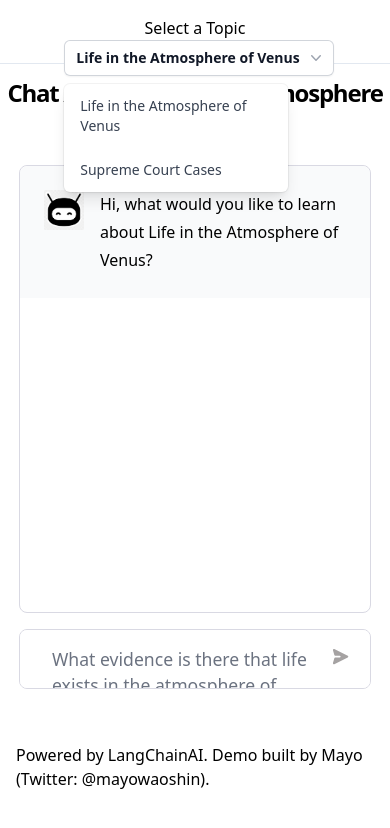
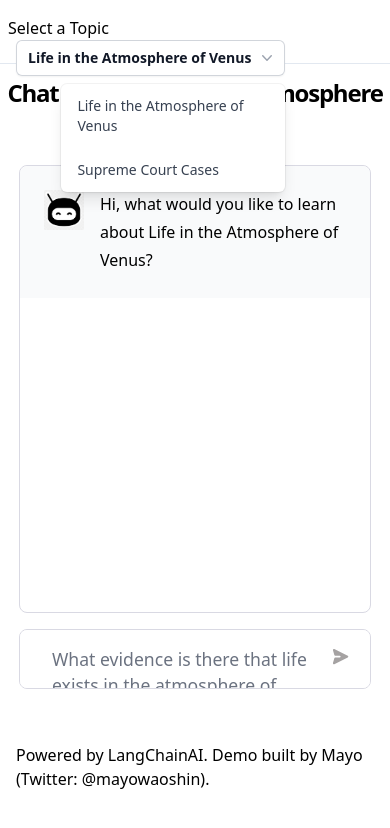
Before and after one commit to mayooear/gpt4-pdf-chatbot-langchain, a Next.js app: page / in a window 390 px wide. Both pictures are taken after a click on the button "Life in the Atmosphere of Venus". Shown: the top 828 px of the page. Built offline with nearby package versions, Linux system fonts and the light colour scheme.

Commit message:
styling improvements

```diff
--- a/components/layout.tsx
+++ b/components/layout.tsx
@@ -16,11 +16,9 @@ export default function Layout({ children }: LayoutProps) {
           </nav>
         </div>
       </header>
-      <div className="container">
-        <main className="flex w-full flex-1 flex-col overflow-hidden">
-          {children}
-        </main>
-      </div>
+      <main className="flex w-full flex-1 flex-col overflow-hidden">
+        {children}
+      </main>
     </div>
   );
 }
--- a/components/ui/TopicDropdown.tsx
+++ b/components/ui/TopicDropdown.tsx
@@ -29,7 +29,7 @@ export default function TopicDropdown() {
   }, [router.query]);
 
   return (
-    <div className="inline-block justify-end text-center px-4">
+    <div className="inline-block justify-end sm:text-center px-2 sm:px-4">
       Select a Topic
       <Menu as="div" className="relative inline-block text-left ml-2">
         <div>
@@ -50,7 +50,7 @@ export default function TopicDropdown() {
           leaveFrom="transform opacity-100 scale-100"
           leaveTo="transform opacity-0 scale-95"
         >
-          <Menu.Items className="absolute left-0 z-10 mt-2 w-56 origin-top-right rounded-md bg-white shadow-lg ring-1 ring-black ring-opacity-5 focus:outline-none">
+          <Menu.Items className="absolute right-0 z-10 mt-2 w-56 origin-top-right rounded-md bg-white shadow-lg ring-1 ring-black ring-opacity-5 focus:outline-none">
             {TOPICS.map((topic) => (
               <div className="py-1" key={topic.NAMESPACE}>
                 <Menu.Item>
```
Also changed, not shown: 1 other file (tests, documents, lock files or other folders).
